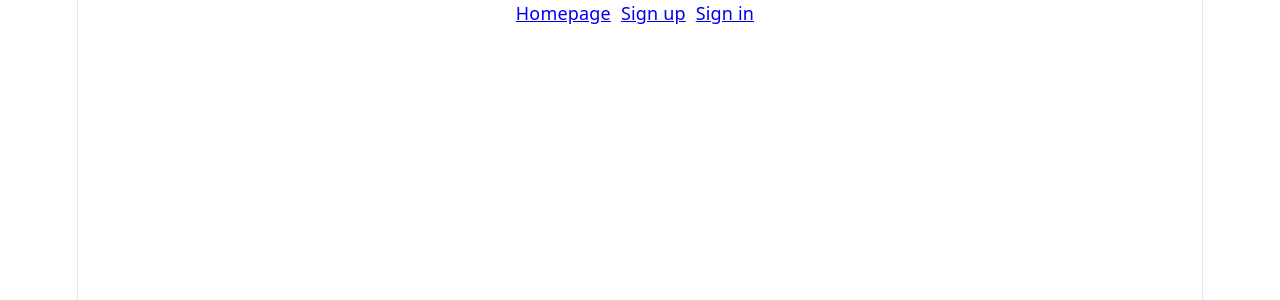
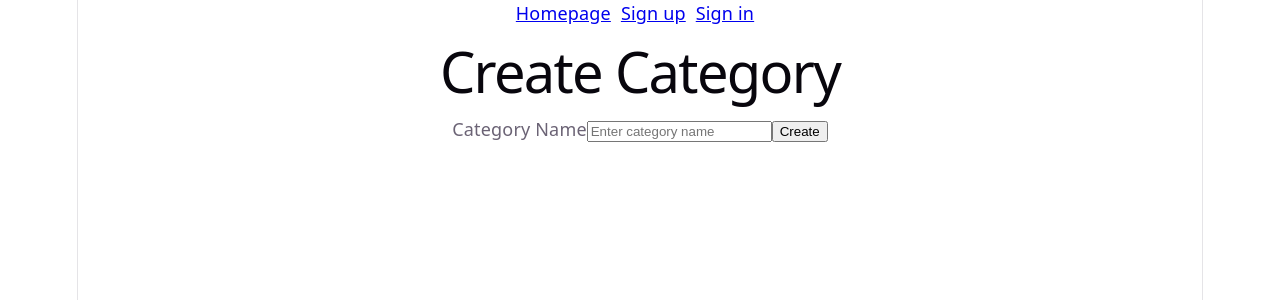
Before and after one commit to abdulrazaqebrahim25-oss/frontend, a React (Vite) app: page /categories/create in a window 1280 px wide. Shown: the top 300 px of the page. Built offline with nearby package versions, Linux system fonts and the light colour scheme.

Commit message:
fix the links and navbar

```diff
--- a/src/App.jsx
+++ b/src/App.jsx
@@ -9,6 +9,8 @@ import AllTask from './pages/AllTask';
 import CreateTask from './pages/CreateTask';
 import TaskDetails from './pages/TaskDetails'
 import TaskUpdate from './pages/TaskUpdate'
+import CreateCategory from './pages/CreateCategory';
+import AllCategories from './pages/AllCategories';
 
 function App() {
   const [user, setUser] = useState(null);
@@ -61,6 +63,8 @@ function App() {
         <Route path='/tasks/:id' element={<TaskDetails user={user}/>}/>
         <Route path='/tasks/create' element={<CreateTask user={user}/>}/>
         <Route path='/tasks/edit/:id' element={<TaskUpdate user={user}/>}/>
+        <Route path="/categories" element={<AllCategories user={user} />} />
+        <Route path="/categories/create" element={<CreateCategory user={user} />} />
       </Routes>
     </div>
   );
--- a/src/components/Navbar.jsx
+++ b/src/components/Navbar.jsx
@@ -19,6 +19,8 @@ function Navbar({ user, setUser }) {
         <Link className='nav-item' to='/dashboard'>Dashboard</Link>
         <Link className='nav-item' to='/tasks'>Tasks</Link>
         <Link className='nav-item' to='/tasks/create'>New Task</Link>
+        <Link className='nav-item' to='/tasks/categories'>Category</Link>
+
 
         <span className='nav-item'>{user.username}</span>
 
--- /dev/null
+++ b/src/pages/AllCategories.jsx
@@ -0,0 +1,46 @@
+import { useEffect, useState } from "react";
+import axios from "axios";
+import { Link } from "react-router";
+
+function AllCategories() {
+  const [categories, setCategories] = useState([]);
+
+  async function getCategories() {
+    try {
+      const token = localStorage.getItem("token");
+
+      const res = await axios.get(
+        `${import.meta.env.VITE_BACKEND_URL}/category`,
+        {
+          headers: {
+            Authorization: `Bearer ${token}`,
+          },
+        }
+      );
+
+      setCategories(res.data);
+    } catch (err) {
+      console.log(err);
+    }
+  }
+
+  useEffect(() => {
+    getCategories();
+  }, []);
+
+  return (
+    <div>
+      <h1>All Categories</h1>
+
+      <Link to="/categories/create">➕ Create Category</Link>
+
+      {categories.map((cat) => (
+        <p key={cat._id}>{cat.name}</p>
+      ))}
+
+      {categories.length === 0 && <p>No categories found</p>}
+    </div>
+  );
+}
+
+export default AllCategories;
--- a/src/pages/CreateCategory.jsx
+++ b/src/pages/CreateCategory.jsx
@@ -1,44 +1,60 @@
-import { useState, useEffect } from "react"
-import axios from "axios"
+import { useState } from "react";
+import axios from "axios";
+import { useNavigate } from "react-router";
 
-function Category() {
-  const [categories, setCategories] = useState([])
-  const [name, setName] = useState("")
+function CreateCategory() {
+  const [name, setName] = useState("");
+  const [error, setError] = useState("");
 
-  const getCategories = async () => {
-    const res = await axios.get("http://localhost:3000/categories")
-    setCategories(res.data)
-  }
+  const navigate = useNavigate();
 
-  useEffect(() => {
-    getCategories()
-  }, [])
+  async function handleSubmit(e) {
+    e.preventDefault();
 
-  const addCategory = async (e) => {
-    e.preventDefault()
-    await axios.post("http://localhost:3000/categories", { name })
-    setName("")
-    getCategories()
+    if (!name.trim()) {
+      setError("Category name is required");
+      return;
+    }
+
+    try {
+      const token = localStorage.getItem("token");
+
+      await axios.post(
+        `${import.meta.env.VITE_BACKEND_URL}/category`,
+        { name },
+        {
+          headers: {
+            Authorization: `Bearer ${token}`,
+          },
+        }
+      );
+
+      navigate("/categories"); // go to list page after creation
+    } catch (err) {
+      console.log(err);
+      setError(err.response?.data?.err || "Failed to create category");
+    }
   }
 
   return (
     <div>
-      <h2>Categories</h2>
+      <h1>Create Category</h1>
 
-      <form onSubmit={addCategory}>
+      <form onSubmit={handleSubmit}>
+        <label>Category Name</label>
         <input
+          type="text"
           value={name}
           onChange={(e) => setName(e.target.value)}
-          placeholder="New category"
+          placeholder="Enter category name"
         />
-        <button>Add</button>
+
+        <button type="submit">Create</button>
       </form>
 
-      {categories.map((cat) => (
-        <p key={cat._id}>{cat.name}</p>
-      ))}
+      {error && <p style={{ color: "red" }}>{error}</p>}
     </div>
-  )
+  );
 }
 
-export default Category
+export default CreateCategory;
```
